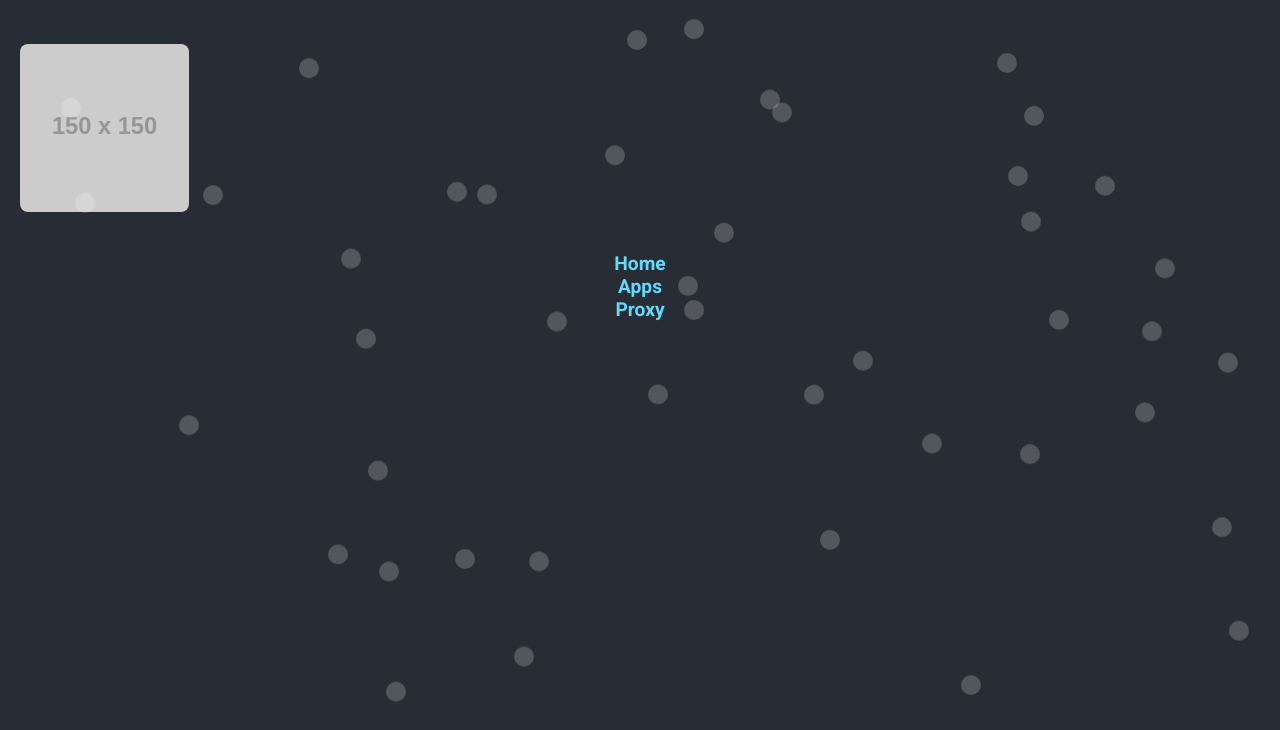
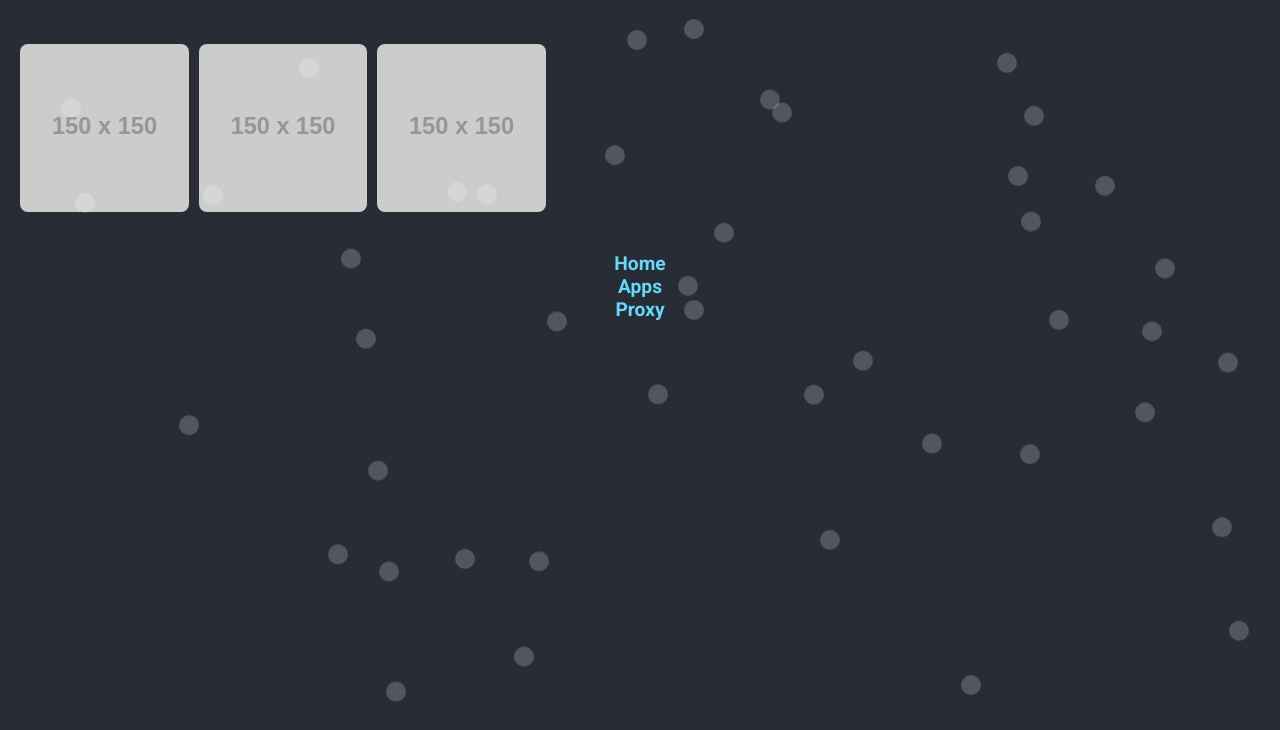
Before and after one commit to lotuq/lotuq.github.io, a plain HTML site: page games.html in a window 1280 px wide. Shown: the part 70-800 px from the top of the page. Drawn offline with Linux system fonts and the light colour scheme; placeholder pictures from the web are drawn by us.

Commit message:
Update games.html

```diff
--- a/games.html
+++ b/games.html
@@ -9,11 +9,16 @@
 <body>
     <h1>Games Page</h1>
     <div class="game-grid">
-        <!-- Add 50 placeholders for images -->
         <div class="game-item">
-            <img src="https://via.placeholder.com/150" alt="Game 1" title="Game 1">
+            <img src="https://via.placeholder.com/150" alt="Game 1">
         </div>
-        <!-- Repeat for 50 games -->
+        <div class="game-item">
+            <img src="https://via.placeholder.com/150" alt="Game 2">
+        </div>
+        <div class="game-item">
+            <img src="https://via.placeholder.com/150" alt="Game 3">
+        </div>
+        <!-- Repeat for more games -->
     </div>
     <nav>
         <ul>
```
